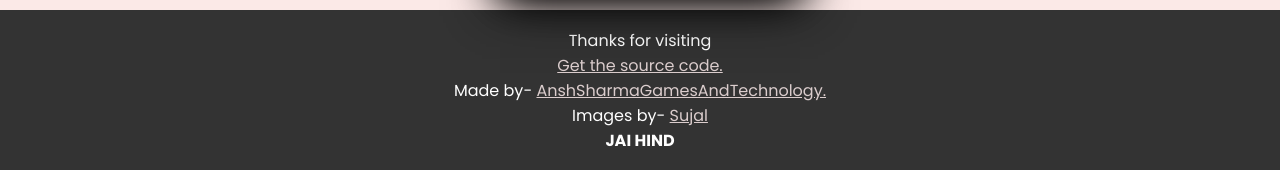
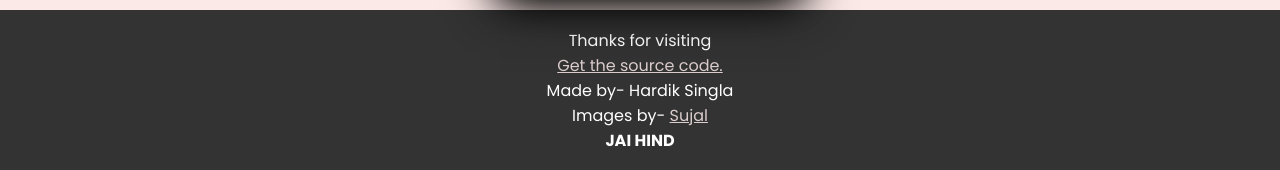
Before and after one commit to Hardik78/azadikaamritmahotsav, a plain HTML site: page index.html in a window 1280 px wide. Shown: the part 5429-5599 px from the top of the page. Drawn offline with Linux system fonts and the light colour scheme.

Commit message:
Update index.html

```diff
--- a/index.html
+++ b/index.html
@@ -172,7 +172,7 @@
 
     <footer id="footer" style="margin-bottom: 0;">
         <p> Thanks for visiting</p><p><a href="https://github.com/Ansh-code398/independenceday.github.io">Get the source code.</a></p>
-           <p> Made by- <a href="https://anshsharmagamesandtech.web.app" target="_blank" rel="noopener noreferrer"> AnshSharmaGamesAndTechnology. </a></p><p> Images by- <a href="https://github.com/NotSujal" target="_blank" rel="noopener noreferrer">Sujal</a></p>
+           <p> Made by- Hardik Singla</p><p> Images by- <a href="https://github.com/NotSujal" target="_blank" rel="noopener noreferrer">Sujal</a></p>
                 <p><b>JAI HIND</b></p>
     </footer>
     <script src="https://kit.fontawesome.com/8f366c7ba6.js" crossorigin="anonymous"></script>
```
